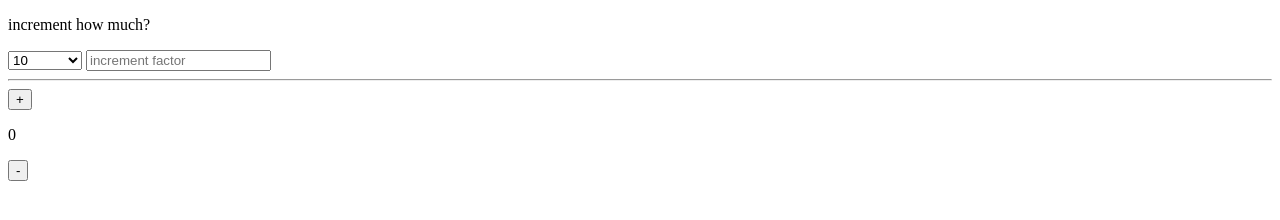
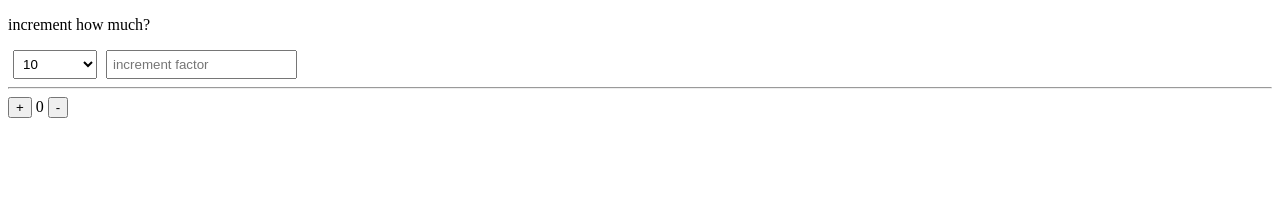
Before and after one commit to MagicSev/zweite-Klasse, a website built with Vite: page coursework/2025-09-11-html-dom-intro/index.html in a window 1280 px wide. Built offline with nearby package versions, Linux system fonts and the light colour scheme.

Commit message:
adding style

```diff
--- a/coursework/2025-09-11-html-dom-intro/index.html
+++ b/coursework/2025-09-11-html-dom-intro/index.html
@@ -4,12 +4,21 @@
     <meta charset="UTF-8" />
     <meta name="viewport" content="width=device-width, initial-scale=1.0" />
     <title>Startercode</title>
+    <style>
+      input, select {
+        padding: 5px;
+        margin-left: 5px;
+      }
+      p#counter{
+        display: inline;
+      }
+    </style>
   </head>
   <body>
     <p>increment how much?</p>
     <select id="incrementValue">
       <option value="10">10</option>
-        <option value="67">67</option>
+      <option value="67">67</option>
       <option value="100">100</option>
       <option value="1000">1000</option>
       <option value="10000">10000</option>
```
